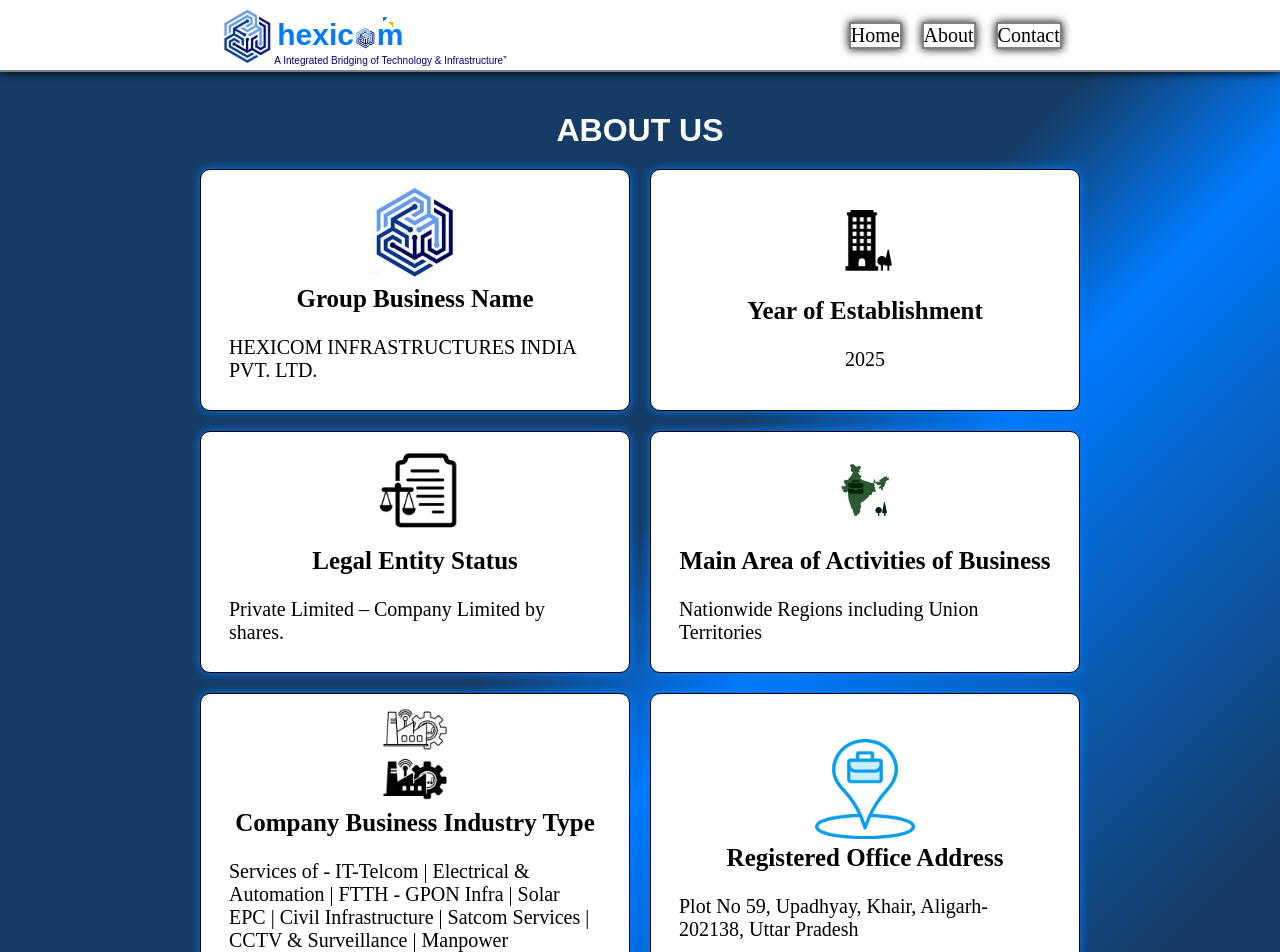
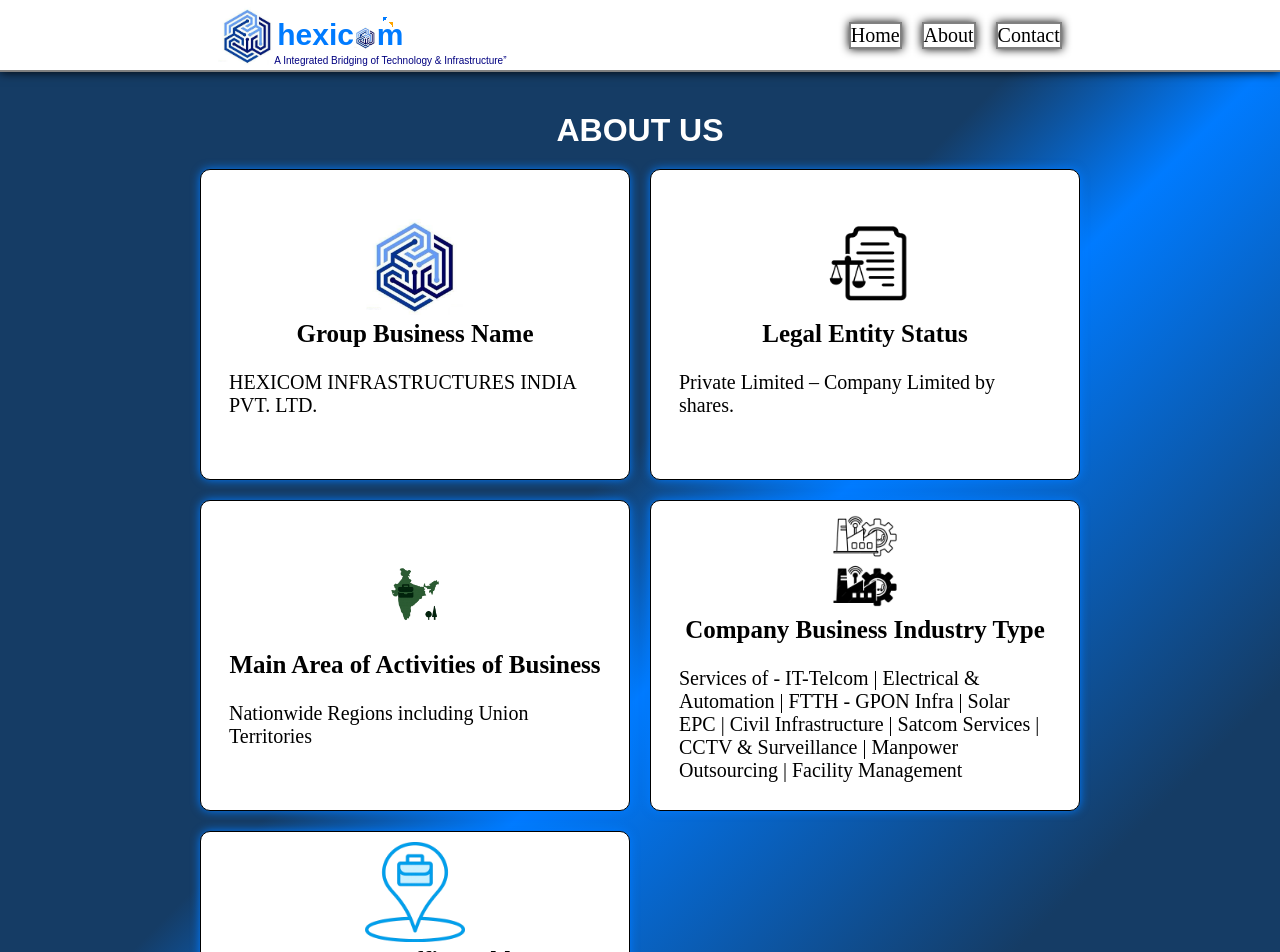
Before and after one commit to yashsharma6391/Hexicom, a React (Vite) app in the folder Hexicom/: page /about in a window 1280 px wide. Shown: the top 952 px of the page. Built offline with nearby package versions, Linux system fonts and the light colour scheme.

Commit message:
Update AboutData.js

```diff
--- a/Hexicom/src/Pages/AboutData.js
+++ b/Hexicom/src/Pages/AboutData.js
@@ -6,12 +6,12 @@
         profileDetail:"HEXICOM INFRASTRUCTURES INDIA PVT. LTD."
 
     },
-      {
-        logo: "building2.png",
-        profileName:"Year of Establishment",
-        profileDetail:"2025"
+    //   {
+    //     logo: "building2.png",
+    //     profileName:"Year of Establishment",
+    //     profileDetail:"2025"
 
-    },
+    // },
       {
         logo: "legal.png",
         profileName:"Legal Entity Status",
@@ -30,16 +30,17 @@
         profileDetail:"Services of - IT-Telcom | Electrical & Automation | FTTH - GPON Infra | Solar EPC | Civil Infrastructure | Satcom Services | CCTV & Surveillance | Manpower Outsourcing | Facility Management"
 
     },
-      {
-        logo: "location.png",
-        profileName:"Registered Office Address ",
-        profileDetail:"Plot No 59, Upadhyay, Khair, Aligarh- 202138, Uttar Pradesh"
+    //   {
+    //     logo: "location.png",
+    //     profileName:"Registered Office Address ",
+    //     profileDetail:"Plot No 59, Upadhyay, Khair, Aligarh- 202138, Uttar Pradesh"
 
-    },
+    // },
       {
         logo: "location.png",
         profileName:"Corporate Office Address ",
         profileDetail:"A-6 / 2209 Hebitech Panchtatva, Tech Zone IV, Amrapali Dream Valley, Greater Noida west Gautam Buddha Nagar, Uttar Pradesh 201009"
 
     }
+
 ]
```
